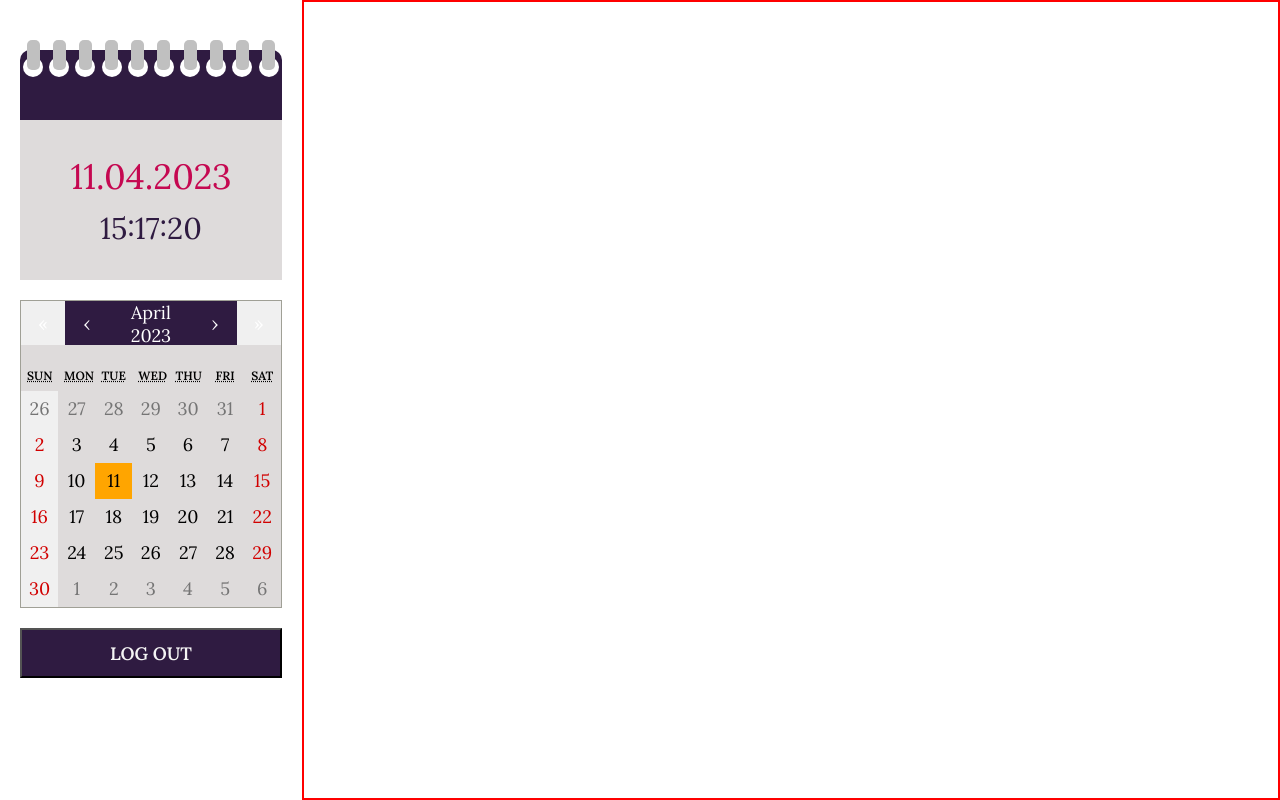
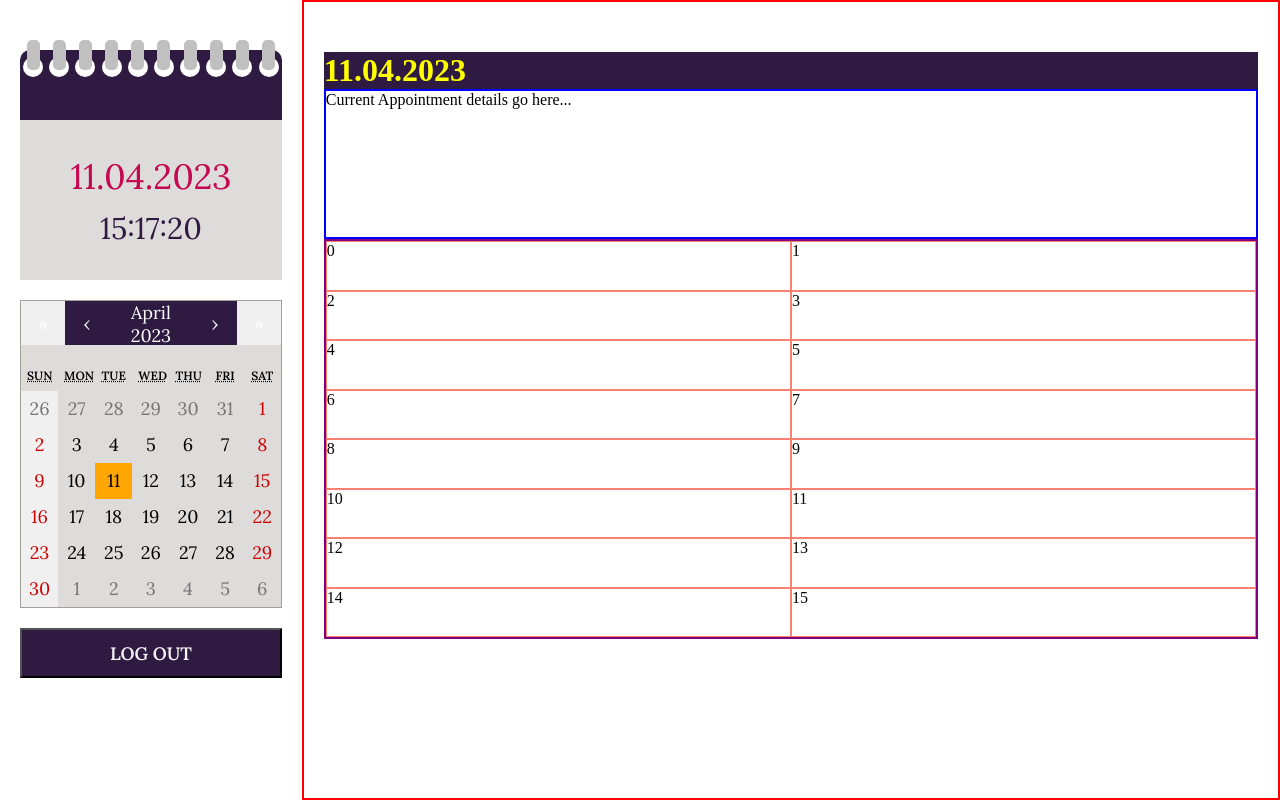
Before and after one commit to codeyourwaytofreedom/the_secretary, a Next.js app: page /test in a window 1280 px wide. Built offline with nearby package versions, Linux system fonts and the light colour scheme.

Commit message:
Two different format.
One for today and current appointment.
One for other days.

Keep going.

Remember why you started.

```diff
--- a/components/calendar.tsx
+++ b/components/calendar.tsx
@@ -3,8 +3,8 @@ import { useState } from 'react';
 import Calendar from 'react-calendar';
 
 interface date {
-    selected_date:Date | undefined;
-    setDate: React.Dispatch<React.SetStateAction<Date | undefined>>;
+    selected_date:Date;
+    setDate: React.Dispatch<React.SetStateAction<Date>>;
 }
 
 const Cal:NextPage<date> = ({selected_date, setDate}) => {
--- a/pages/test.tsx
+++ b/pages/test.tsx
@@ -3,13 +3,14 @@ import { useEffect, useState } from "react";
 import Cal from "../components/calendar";
 
 const Test = () => {
-    const [selected_date, setDate] = useState<Date>();
+
     const today = new Date();
     const formattedDate = today.toLocaleDateString("tr-TR", {
         day: "2-digit",
         month: "2-digit",
         year: "numeric"
       });
+    const [selected_date, setDate] = useState<Date>(today);
     const [currentTime, setCurrentTime] = useState<string>(new Date().toLocaleTimeString("tr-TR", {
         hour: "2-digit",
         minute: "2-digit",
@@ -32,7 +33,6 @@ const Test = () => {
         clearInterval(interval);
         };
     }, []);
-
 
     return (
     <>
@@ -76,15 +76,23 @@ const Test = () => {
             </div>
         </div>
         <div className={a.detail}>
-        <h1>{selected_date && selected_date.toLocaleDateString("tr-TR", {
-        day: "2-digit",
-        month: "2-digit",
-        year: "numeric"
-      })}</h1>
+        <h1>{selected_date && selected_date.toLocaleDateString("tr-TR", {day: "2-digit",month: "2-digit",year: "numeric"})}</h1>
+        {
+            today.toDateString() === selected_date.toDateString() &&
+            <div className={a.detail_appointment}>
+                Current Appointment details go here...
+            </div>
+        }
+
+        <div className={a.detail_schedule}>
+            {
+                [...Array(16)].map((e,i)=>
+                <div className={a.detail_schedule_each} key={i}>{i}</div>
+                )
+            }
+        </div>
         </div>
     </div>
-
-
     </>
 
      );
--- a/styles/Appointment.module.css
+++ b/styles/Appointment.module.css
@@ -80,4 +80,21 @@
   width: 100%;
   padding: 20px;
   padding-top: 50px;
+}
+.detail h1 {
+  background-color: #2f1b41;
+  color: yellow;
+}
+.detail_appointment {
+  border: 2px solid blue;
+  height: 150px;
+}
+.detail_schedule {
+  border: 2px solid purple;
+  height: 400px;
+  display: grid;
+  grid-template-columns: 1fr 1fr;
+}
+.detail_schedule_each {
+  border: 1px solid salmon;
 }/*# sourceMappingURL=Appointment.module.css.map */
--- a/styles/Appointment.module.scss
+++ b/styles/Appointment.module.scss
@@ -74,9 +74,27 @@
         background-color: #2f1b41;
     }
 }
+
 .detail{
     border:2px solid red;
     width: 100%;
     padding: 20px;
     padding-top: 50px;
+    h1{
+        background-color: #2f1b41;
+        color: yellow;
+    }
+    &_appointment{
+        border:2px solid blue;
+        height: 150px;
+    }
+    &_schedule{
+        border: 2px solid purple;
+        height: 400px;
+        display: grid;
+        grid-template-columns: 1fr 1fr;
+        &_each{
+            border:1px solid salmon;
+        }
+    }
 }
```
Also changed, not shown: 1 other file (tests, documents, lock files or other folders).
